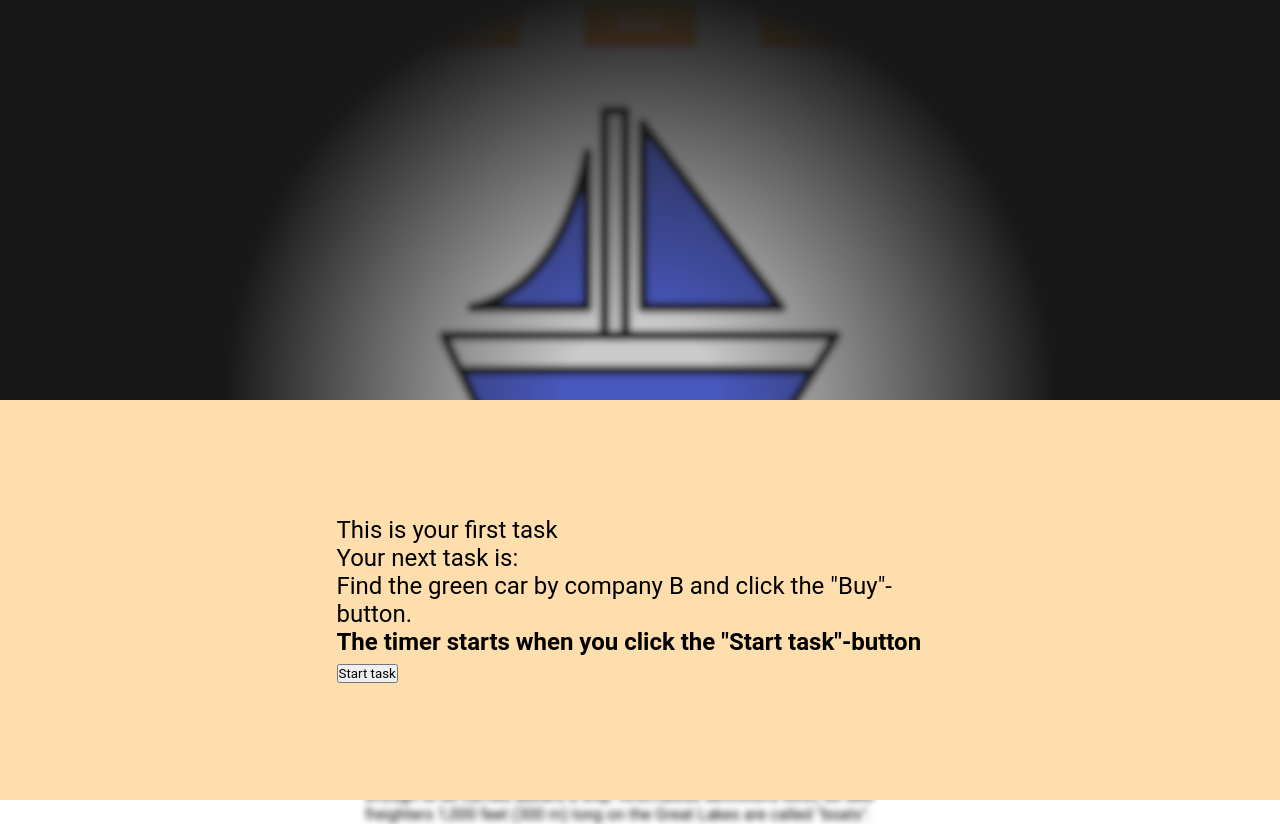
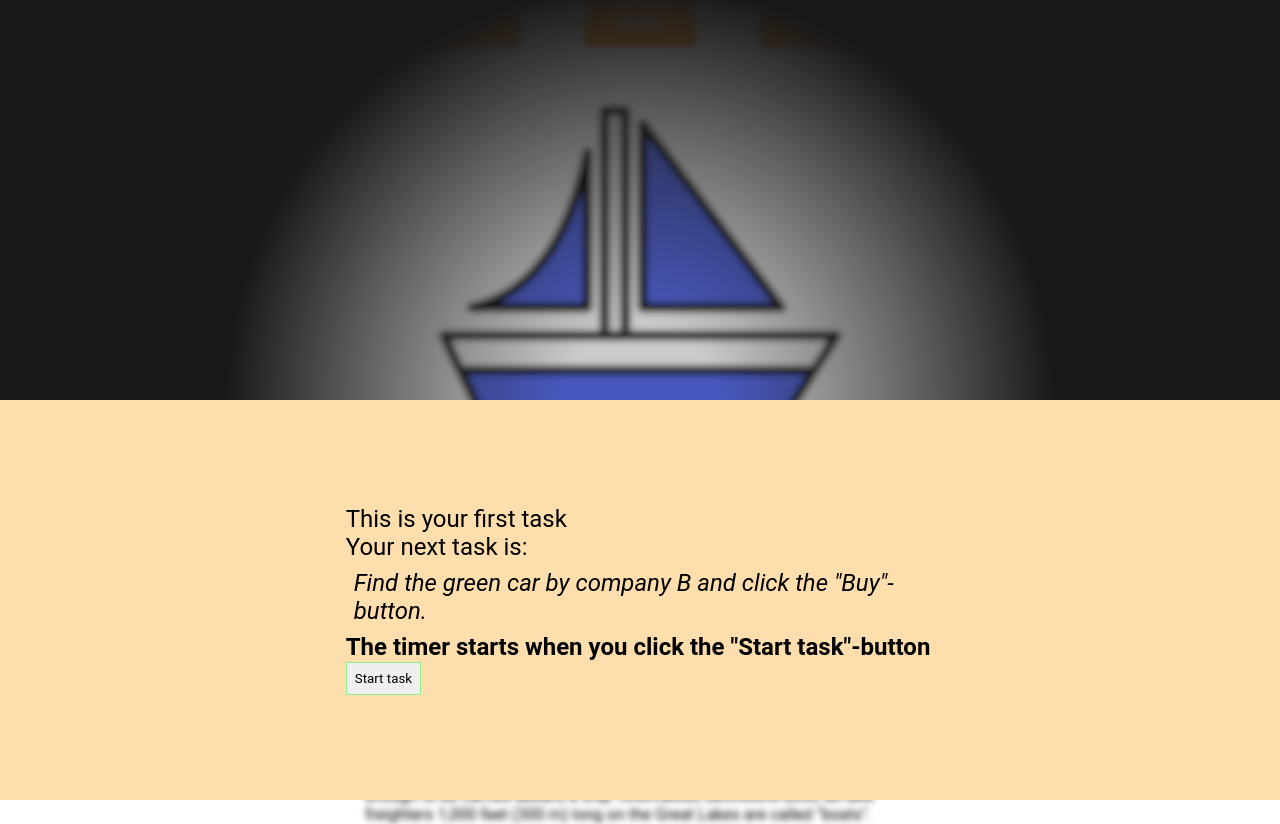
Before and after one commit to c14jonfr/Examensarbete, a PHP site: page /A/BoatABlue.php in a window 1280 px wide. Run offline with PHP 8.4, Linux system fonts and the light colour scheme.

Commit message:
minor styling updates to buttons and instructions

```diff
--- a/Shared/style.css
+++ b/Shared/style.css
@@ -61,6 +61,10 @@ body{
   cursor: pointer;
   outline: none;
   border-radius: 0.2rem;
+}
+
+.buttons button:hover{
+  border: 2px solid yellow;
 }
 
 .buy-button{
@@ -205,6 +209,11 @@ nav ul li ul li {
   font-size: 2rem;
 }
 
+#instruction-p{
+  font-style: italic;
+  padding: 0.5rem;
+}
+
 .instructions p{
   max-width: 45ch;
 }
@@ -219,6 +228,14 @@ nav ul li ul li {
   height: 50%;
   width: 100%;
   background-color: navajowhite;
+}
+
+#start-button{
+  padding: 0.5rem;
+  outline: 0;
+  border: 1px solid lightgreen;
+  justify-self: center;
+  cursor: pointer;
 }
 
 .vis-container{
```
